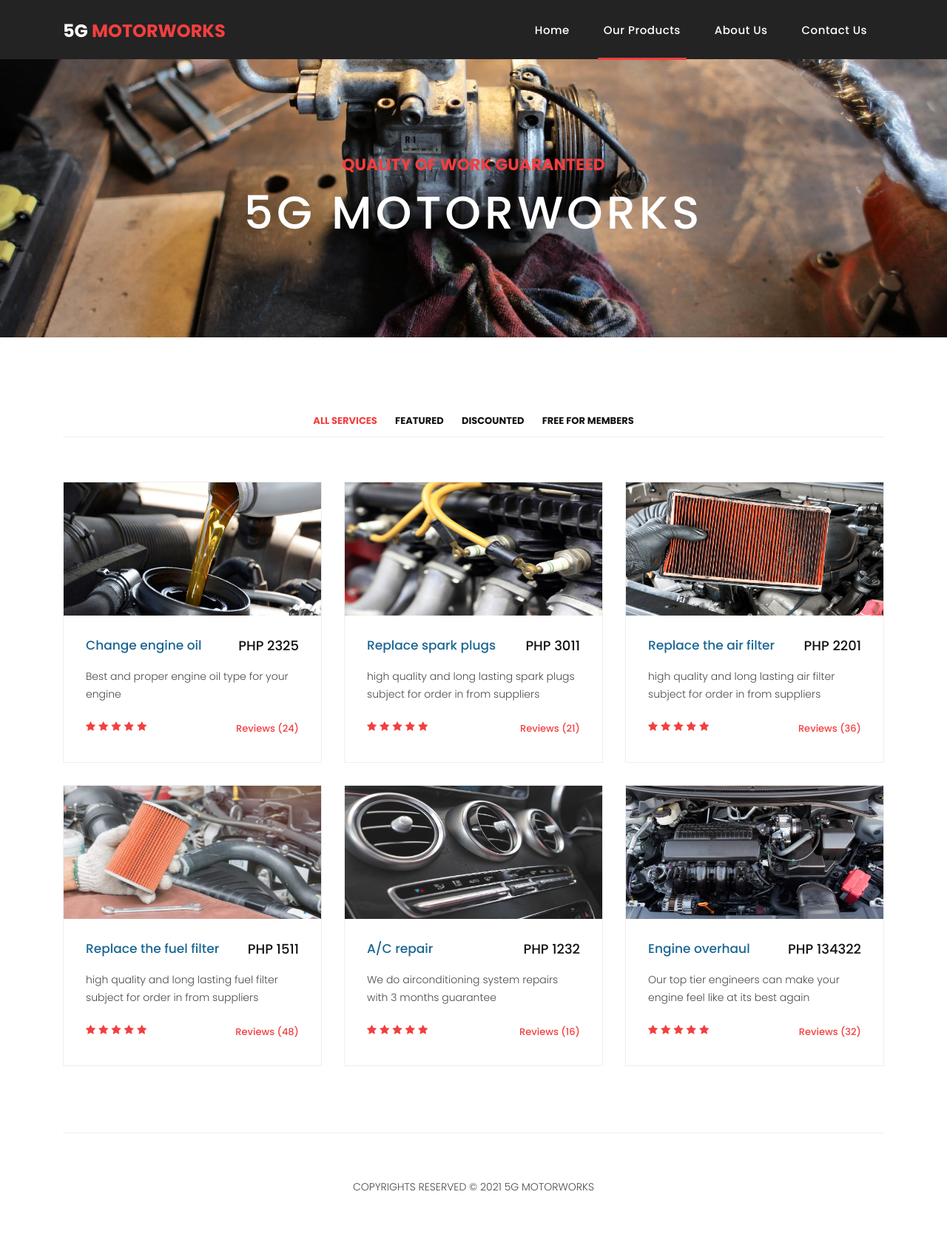
After one commit to cedrickvstheworld/sample-business-webpage, a PHP site: page /products.html in a window 1280 px wide. The commit adds this page. Shown: the whole page at 74% size. Run offline with PHP 8.4, Linux system fonts and the light colour scheme.

Commit message:
add motherfucking pages

```diff
--- a/assets/css/templatemo-sixteen.css
+++ b/assets/css/templatemo-sixteen.css
@@ -89,15 +89,15 @@ a.filled-button:hover {
 }
 
 .products-heading {
-	background-image: url(../images/products-heading.jpg);
+	background-image: url(../images/img13.jpeg);
 }
 
 .about-heading {
-	background-image: url(../images/about-heading.jpg);
+	background-image: url(../images/img14.jpg);
 }
 
 .contact-heading {
-	background-image: url(../images/contact-heading.jpg);
+	background-image: url(../images/img12.jpeg);
 }
 
 .page-heading {
--- /dev/null
+++ b/products.html
@@ -0,0 +1,261 @@
+<!DOCTYPE html>
+<html lang="en">
+
+  <head>
+
+    <meta charset="utf-8">
+    <meta name="viewport" content="width=device-width, initial-scale=1, shrink-to-fit=no">
+    <meta name="description" content="">
+    <meta name="author" content="">
+    <link href="https://fonts.googleapis.com/css?family=Poppins:100,200,300,400,500,600,700,800,900&display=swap" rel="stylesheet">
+
+    <title>5G Motorworks</title>
+    <link rel="shortcut icon" href="assets/images/favico.png" type="image/png">
+
+    <!-- Bootstrap core CSS -->
+    <link href="static/bootstrap/css/bootstrap.min.css" rel="stylesheet">
+<!--
+
+TemplateMo 546 Sixteen Clothing
+
+https://templatemo.com/tm-546-sixteen-clothing
+
+-->
+
+    <!-- Additional CSS Files -->
+    <link rel="stylesheet" href="assets/css/fontawesome.css">
+    <link rel="stylesheet" href="assets/css/templatemo-sixteen.css">
+    <link rel="stylesheet" href="assets/css/owl.css">
+
+  </head>
+
+  <body>
+
+    <!-- ***** Preloader Start ***** -->
+    <div id="preloader">
+        <div class="jumper">
+            <div></div>
+            <div></div>
+            <div></div>
+        </div>
+    </div>
+    <!-- ***** Preloader End ***** -->
+
+    <!-- Header -->
+    <header class="">
+      <nav class="navbar navbar-expand-lg">
+        <div class="container">
+          <a class="navbar-brand" href="index.html"><h2>5G <em>Motorworks</em></h2></a>
+          <button class="navbar-toggler" type="button" data-toggle="collapse" data-target="#navbarResponsive" aria-controls="navbarResponsive" aria-expanded="false" aria-label="Toggle navigation">
+            <span class="navbar-toggler-icon"></span>
+          </button>
+          <div class="collapse navbar-collapse" id="navbarResponsive">
+            <ul class="navbar-nav ml-auto">
+              <li class="nav-item">
+                <a class="nav-link" href="index.html">Home
+                  <span class="sr-only">(current)</span>
+                </a>
+              </li>
+              <li class="nav-item active">
+                <a class="nav-link" href="products.html">Our Products</a>
+              </li>
+              <li class="nav-item">
+                <a class="nav-link" href="about.html">About Us</a>
+              </li>
+              <li class="nav-item">
+                <a class="nav-link" href="contact.html">Contact Us</a>
+              </li>
+            </ul>
+          </div>
+        </div>
+      </nav>
+    </header>
+
+    <!-- Page Content -->
+    <div class="page-heading products-heading header-text">
+      <div class="container">
+        <div class="row">
+          <div class="col-md-12">
+            <div class="text-content">
+              <h4>Quality of Work Guaranteed</h4>
+              <h2>5G Motorworks</h2>
+            </div>
+          </div>
+        </div>
+      </div>
+    </div>
+
+
+    <div class="products">
+      <div class="container">
+        <div class="row">
+          <div class="col-md-12">
+            <div class="filters">
+              <ul>
+                  <li class="active" data-filter="*">All Services</li>
+                  <li data-filter=".des">Featured</li>
+                  <li data-filter=".dev">Discounted</li>
+                  <li data-filter=".gra">Free for Members</li>
+              </ul>
+            </div>
+          </div>
+          <div class="col-md-12">
+            <div class="filters-content">
+                <div class="row grid">
+                    <div class="col-lg-4 col-md-4 all des">
+                      <div class="product-item">
+                        <div><img class="product-item-img" src="assets/images/img04.jpg" alt=""></div>
+                        <div class="down-content">
+                          <a href="#"><h4>Change engine oil</h4></a>
+                          <h6>PHP 2325</h6>
+                          <p>Best and proper engine oil type for your engine</p>
+                          <ul class="stars">
+                            <li><i class="fa fa-star"></i></li>
+                            <li><i class="fa fa-star"></i></li>
+                            <li><i class="fa fa-star"></i></li>
+                            <li><i class="fa fa-star"></i></li>
+                            <li><i class="fa fa-star"></i></li>
+                          </ul>
+                          <span>Reviews (24)</span>
+                        </div>
+                      </div>
+                    </div>
+                    <div class="col-lg-4 col-md-4 all dev">
+                      <div class="product-item">
+                        <div><img class="product-item-img" src="assets/images/img05.jpg" alt=""></div>
+                        <div class="down-content">
+                          <a href="#"><h4>Replace spark plugs</h4></a>
+                          <h6>PHP 3011</h6>
+                          <p>high quality and long lasting spark plugs subject for order in from suppliers</p>
+                          <ul class="stars">
+                            <li><i class="fa fa-star"></i></li>
+                            <li><i class="fa fa-star"></i></li>
+                            <li><i class="fa fa-star"></i></li>
+                            <li><i class="fa fa-star"></i></li>
+                            <li><i class="fa fa-star"></i></li>
+                          </ul>
+                          <span>Reviews (21)</span>
+                        </div>
+                      </div>
+                    </div>
+                    <div class="col-lg-4 col-md-4 all gra">
+                      <div class="product-item">
+                        <div><img class="product-item-img" src="assets/images/img06.png" alt=""></div>
+                        <div class="down-content">
+                          <a href="#"><h4>Replace the air filter</h4></a>
+                          <h6>PHP 2201</h6>
+                          <p>high quality and long lasting air filter subject for order in from suppliers</p>
+                          <ul class="stars">
+                            <li><i class="fa fa-star"></i></li>
+                            <li><i class="fa fa-star"></i></li>
+                            <li><i class="fa fa-star"></i></li>
+                            <li><i class="fa fa-star"></i></li>
+                            <li><i class="fa fa-star"></i></li>
+                          </ul>
+                          <span>Reviews (36)</span>
+                        </div>
+                      </div>
+                    </div>
+                    <div class="col-lg-4 col-md-4 all gra">
+                      <div class="product-item">
+                        <div><img class="product-item-img" src="assets/images/img07.jpg" alt=""></div>
+                        <div class="down-content">
+                          <a href="#"><h4>Replace the fuel filter</h4></a>
+                          <h6>PHP 1511</h6>
+                          <p>high quality and long lasting fuel filter subject for order in from suppliers</p>
+                          <ul class="stars">
+                            <li><i class="fa fa-star"></i></li>
+                            <li><i class="fa fa-star"></i></li>
+                            <li><i class="fa fa-star"></i></li>
+                            <li><i class="fa fa-star"></i></li>
+                            <li><i class="fa fa-star"></i></li>
+                          </ul>
+                          <span>Reviews (48)</span>
+                        </div>
+                      </div>
+                    </div>
+                    <div class="col-lg-4 col-md-4 all dev">
+                      <div class="product-item">
+                        <div><img class="product-item-img" src="assets/images/img08.jpg" alt=""></div>
+                        <div class="down-content">
+                          <a href="#"><h4>A/C repair</h4></a>
+                          <h6>PHP 1232</h6>
+                          <p>We do airconditioning system repairs with 3 months guarantee</p>
+                          <ul class="stars">
+                            <li><i class="fa fa-star"></i></li>
+                            <li><i class="fa fa-star"></i></li>
+                            <li><i class="fa fa-star"></i></li>
+                            <li><i class="fa fa-star"></i></li>
+                            <li><i class="fa fa-star"></i></li>
+                          </ul>
+                          <span>Reviews (16)</span>
+                        </div>
+                      </div>
+                    </div>
+                    <div class="col-lg-4 col-md-4 all des">
+                      <div class="product-item">
+                        <div><img class="product-item-img" src="assets/images/img09.jpg" alt=""></div>
+                        <div class="down-content">
+                          <a href="#"><h4>Engine overhaul</h4></a>
+                          <h6>PHP 134322</h6>
+                          <p>Our top tier engineers can make your engine feel like at its best again</p>
+                          <ul class="stars">
+                            <li><i class="fa fa-star"></i></li>
+                            <li><i class="fa fa-star"></i></li>
+                            <li><i class="fa fa-star"></i></li>
+                            <li><i class="fa fa-star"></i></li>
+                            <li><i class="fa fa-star"></i></li>
+                          </ul>
+                          <span>Reviews (32)</span>
+                        </div>
+                      </div>
+                    </div>
+                </div>
+            </div>
+          </div>
+        </div>
+      </div>
+    </div>
+
+
+    <footer>
+      <div class="container">
+        <div class="row">
+          <div class="col-md-12">
+            <div class="inner-content">
+              <p>Copyrights Reserved &copy; 2021 5G Motorworks</p>
+            </div>
+          </div>
+        </div>
+      </div>
+    </footer>
+
+
+    <!-- Bootstrap core JavaScript -->
+    <script src="static/jquery/jquery.min.js"></script>
+    <script src="static/bootstrap/js/bootstrap.bundle.min.js"></script>
+
+
+    <!-- Additional Scripts -->
+    <script src="assets/js/custom.js"></script>
+    <script src="assets/js/owl.js"></script>
+    <script src="assets/js/slick.js"></script>
+    <script src="assets/js/isotope.js"></script>
+    <script src="assets/js/accordions.js"></script>
+
+
+    <script language = "text/Javascript">
+      cleared[0] = cleared[1] = cleared[2] = 0; //set a cleared flag for each field
+      function clearField(t){                   //declaring the array outside of the
+      if(! cleared[t.id]){                      // function makes it static and global
+          cleared[t.id] = 1;  // you could use true and false, but that's more typing
+          t.value='';         // with more chance of typos
+          t.style.color='#fff';
+          }
+      }
+    </script>
+
+
+  </body>
+
+</html>
```
Also changed, not shown: about.html (added, +193 -0 lines), contact.html (added, +186 -0 lines), index.html (+9 -75 lines), assets/images/img11.jpg (added), assets/images/img12.jpeg (added), assets/images/img13.jpeg (added), assets/images/img13.jpg (added), assets/images/img14.jpg (added), assets/images/img15.jpeg (added), 1 other file.
